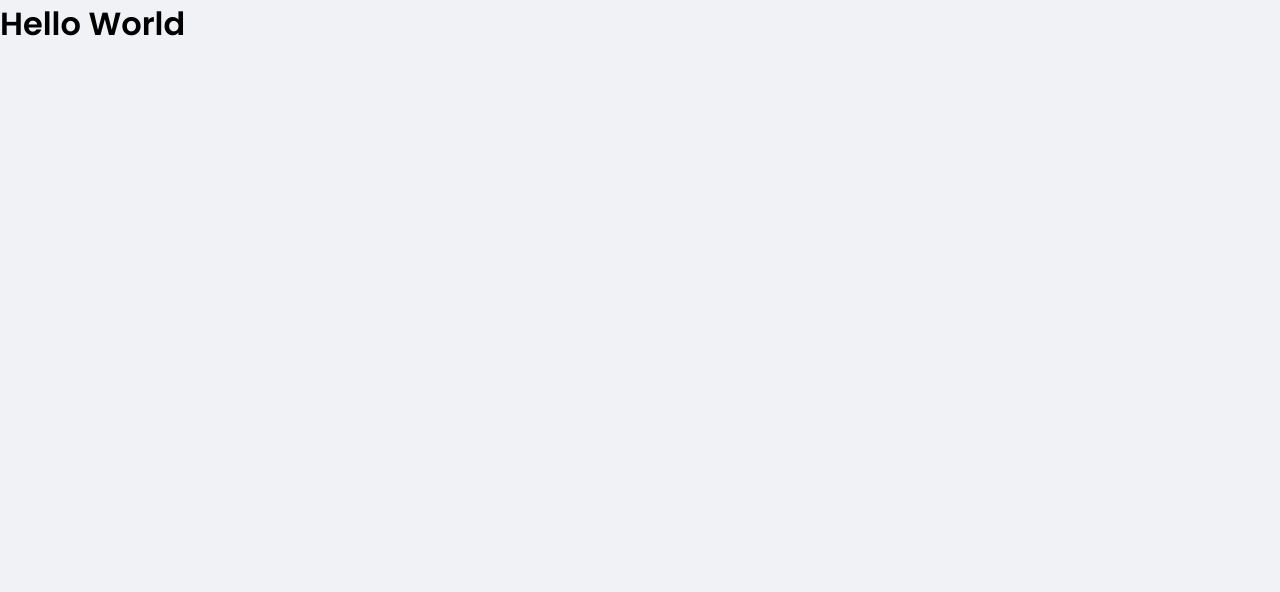
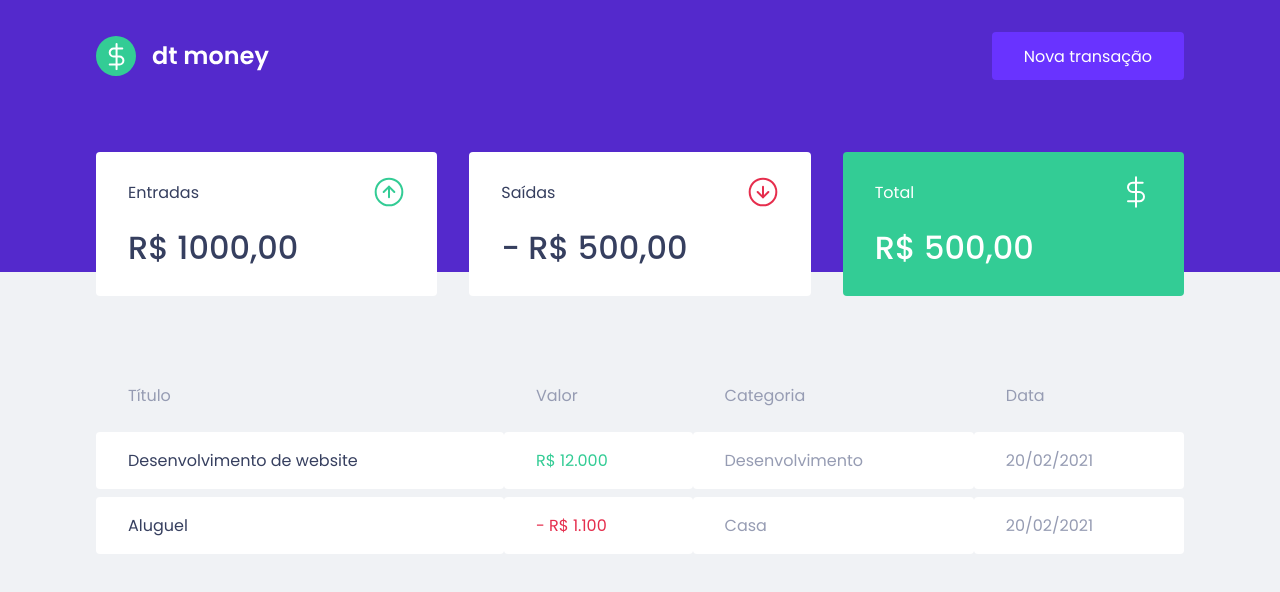
Before and after one commit to claudiogaalvao/ignite-modulo2-dtmoney, a React (Create React App) app: page / in a window 1280 px wide. Shown: the top 592 px of the page. Built offline with nearby package versions, Linux system fonts and the light colour scheme.

Commit message:
Criação de componentes

```diff
--- a/public/index.html
+++ b/public/index.html
@@ -10,7 +10,7 @@
     <title>dtmoney</title>
 
     <link rel="preconnect" href="https://fonts.gstatic.com">
-<link href="https://fonts.googleapis.com/css2?family=Poppins:wght@400;600&display=swap" rel="stylesheet">
+<link href="https://fonts.googleapis.com/css2?family=Poppins:wght@400;500;600&display=swap" rel="stylesheet">
   </head>
   <body>
     <noscript>You need to enable JavaScript to run this app.</noscript>
--- a/src/App.tsx
+++ b/src/App.tsx
@@ -1,10 +1,13 @@
+import { Dashboard } from "./components/Dashboard";
+import { Header } from "./components/Header";
 import { GlobalStyle } from "./styles/global";
 
 export function App() {
   return (
-    <div className="App">
-      <h1>Hello World</h1>
+    <>
+      <Header />
+      <Dashboard />
       <GlobalStyle />
-    </div>
+    </>
   );
 }
--- /dev/null
+++ b/src/components/Dashboard/index.tsx
@@ -0,0 +1,12 @@
+import { Summary } from "../Summary";
+import { TransactionsTable } from "../TransactionsTable";
+import { Container } from "./styles";
+
+export function Dashboard() {
+  return(
+    <Container>
+      <Summary />
+      <TransactionsTable />
+    </Container>
+  );
+}
--- /dev/null
+++ b/src/components/Dashboard/styles.ts
@@ -0,0 +1,7 @@
+import styled from "styled-components";
+
+export const Container = styled.main`
+  max-width: 1120px;
+  margin: 0 auto;
+  padding: 2.5rem 1rem;
+`;
--- /dev/null
+++ b/src/components/Header/index.tsx
@@ -0,0 +1,13 @@
+import logo from '../../assets/logo.svg';
+import { Container, Content } from './styles';
+
+export function Header() {
+  return(
+    <Container>
+      <Content>
+        <img src={logo} alt="dt money" />
+        <button type="button">Nova transação</button>
+      </Content>
+    </Container>
+  )
+}
--- /dev/null
+++ b/src/components/Header/styles.ts
@@ -0,0 +1,32 @@
+import styled from 'styled-components';
+
+export const Container = styled.header`
+  background: var(--blue);
+`;
+
+export const Content = styled.div`
+  max-width: 1120px;
+  margin: 0 auto;
+
+  // 1rem equivale ao tamanho do font-size do root (16px para desktop)
+  padding: 2rem 1rem 12rem;
+  display: flex;
+  align-items: center;
+  justify-content: space-between;
+
+  button {
+    font-size: 1rem;
+    color: var(--shape);
+    background: var(--blue-light);
+    border: 0;
+    padding: 0 2rem;
+    border-radius: 0.25rem;
+    height: 3rem;
+
+    transition: filter 0.2s;
+
+    &:hover {
+      filter: brightness(0.9);
+    }
+  }
+`;
--- /dev/null
+++ b/src/components/Summary/index.tsx
@@ -0,0 +1,33 @@
+import { Container } from "./styles";
+
+import incomeImg from '../../assets/income.svg';
+import outcomeImg from '../../assets/outcome.svg';
+import totalImg from '../../assets/total.svg';
+
+export function Summary() {
+  return(
+    <Container>
+      <div>
+        <header>
+          <p>Entradas</p>
+          <img src={incomeImg} alt="Entradas" />
+        </header>
+        <strong>R$ 1000,00</strong>
+      </div>
+      <div>
+        <header>
+          <p>Saídas</p>
+          <img src={outcomeImg} alt="Saídas" />
+        </header>
+        <strong>- R$ 500,00</strong>
+      </div>
+      <div className="highlight-background">
+        <header>
+          <p>Total</p>
+          <img src={totalImg} alt="Total" />
+        </header>
+        <strong>R$ 500,00</strong>
+      </div>
+    </Container>
+  );
+}
--- /dev/null
+++ b/src/components/Summary/styles.ts
@@ -0,0 +1,34 @@
+import styled from "styled-components";
+
+export const Container = styled.div`
+  display: grid;
+  grid-template-columns: repeat(3, 1fr);
+  gap: 2rem;
+  margin-top: -10rem;
+
+  div {
+    background: var(--shape);
+    padding: 1.5rem 2rem;
+    border-radius: 0.25rem;
+    color: var(--text-title);
+
+    header {
+      display: flex;
+      align-items: center;
+      justify-content: space-between;
+    }
+
+    strong {
+      display: block; // sem o display block o margin-top não funciona nesse caso
+      margin-top: 1rem;
+      font-size: 2rem;
+      font-weight: 500;
+      line-height: 3rem;
+    }
+
+    &.highlight-background {
+      background: var(--green);
+      color: var(--shape);
+    }
+  }
+`;
--- /dev/null
+++ b/src/components/TransactionsTable/index.tsx
@@ -0,0 +1,32 @@
+import { Container } from "./styles";
+
+export function TransactionsTable() {
+  return(
+    <Container>
+      <table>
+        <thead>
+          <tr>
+            <th>Título</th>
+            <th>Valor</th>
+            <th>Categoria</th>
+            <th>Data</th>
+          </tr>
+        </thead>
+        <tbody>
+          <tr>
+            <td>Desenvolvimento de website</td>
+            <td className="deposit">R$ 12.000</td>
+            <td>Desenvolvimento</td>
+            <td>20/02/2021</td>
+          </tr>
+          <tr>
+            <td>Aluguel</td>
+            <td className="withdraw">- R$ 1.100</td>
+            <td>Casa</td>
+            <td>20/02/2021</td>
+          </tr>
+        </tbody>
+      </table>
+    </Container>
+  );
+}
--- /dev/null
+++ b/src/components/TransactionsTable/styles.ts
@@ -0,0 +1,38 @@
+import styled from "styled-components";
+
+export const Container = styled.div`
+  margin-top: 4rem;
+
+  table {
+    width: 100%;
+    border-spacing: 0 0.5rem;
+
+    th {
+      color: var(--text-body);
+      font-weight: 400;
+      padding: 1rem 2rem;
+      text-align: left;
+      line-height: 1.5rem;
+    }
+
+    td {
+      padding: 1rem 2rem;
+      border: 0;
+      background: var(--shape);
+      color: var(--text-body);
+      border-radius: 0.25rem;
+
+      &:first-child {
+        color: var(--text-title);
+      }
+
+      &.deposit {
+        color: var(--green);
+      }
+
+      &.withdraw {
+        color: var(--red);
+      }
+    }
+  }
+`;
--- a/src/styles/global.ts
+++ b/src/styles/global.ts
@@ -4,6 +4,7 @@
   :root {
     --red: #e52e4d;
     --blue: #5429cc;
+    --green: #33cc95;
 
     --blue-light: #6933ff;
 
```
